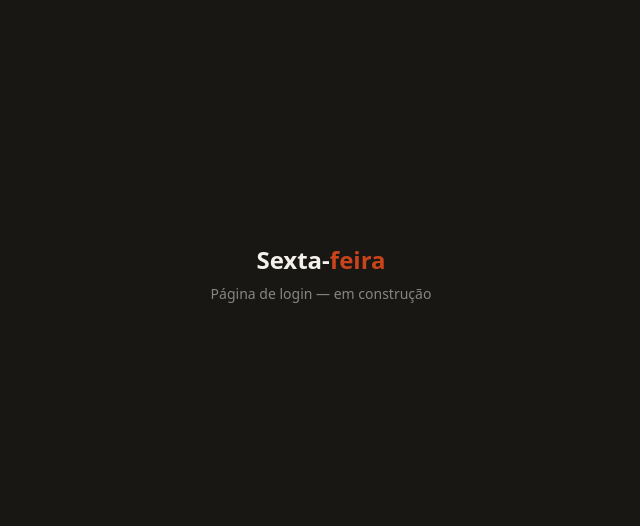
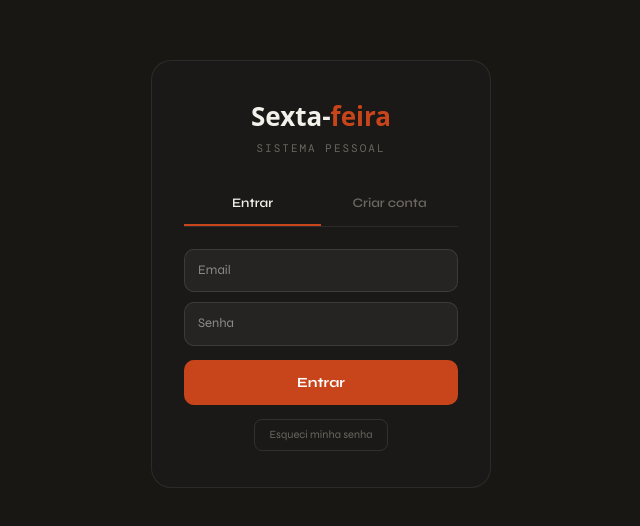
Before and after one commit to j55023c/sexta-feira, a Next.js app: page /auth in a window 1280 px wide. Shown: the part 126-652 px from the top of the page, without its empty margins (319-959 px from the left). Built offline with nearby package versions, Linux system fonts and the light colour scheme.

Commit message:
Add files via upload

```diff
--- /dev/null
+++ b/src/app/auth/AuthForm.tsx
@@ -0,0 +1,213 @@
+'use client'
+
+// 'use client' significa que este componente roda no navegador.
+// Precisamos disso aqui porque gerenciamos estado local (qual aba está ativa,
+// mensagens de erro, loading) e respondemos a eventos do usuário.
+
+import { useState, useTransition } from 'react'
+import { signIn, signUp, forgotPassword } from './actions'
+
+type Tab = 'login' | 'register'
+
+export default function AuthForm() {
+  const [tab, setTab] = useState<Tab>('login')
+  const [error, setError] = useState('')
+  const [successMsg, setSuccessMsg] = useState('')
+  const [isPending, startTransition] = useTransition()
+
+  // useTransition permite chamar Server Actions sem bloquear a UI —
+  // isPending fica true enquanto o servidor processa, útil para o botão de loading.
+
+  function handleSubmit(e: React.FormEvent<HTMLFormElement>) {
+    e.preventDefault()
+    setError('')
+    setSuccessMsg('')
+
+    const formData = new FormData(e.currentTarget)
+
+    startTransition(async () => {
+      const action = tab === 'login' ? signIn : signUp
+      const result = await action(formData)
+      // Se result existe, houve erro (redirect bem-sucedido não retorna nada)
+      if (result?.error) setError(result.error)
+    })
+  }
+
+  function handleForgot(e: React.MouseEvent) {
+    e.preventDefault()
+    const email = (document.getElementById('email') as HTMLInputElement)?.value
+    if (!email) { setError('Digite seu email acima primeiro.'); return }
+
+    setError('')
+    setSuccessMsg('')
+
+    const fd = new FormData()
+    fd.set('email', email)
+
+    startTransition(async () => {
+      const result = await forgotPassword(fd)
+      if (result?.error) setError(result.error)
+      if (result?.success) setSuccessMsg(result.success)
+    })
+  }
+
+  return (
+    <div style={{
+      background: '#1a1917',
+      border: '1px solid rgba(255,255,255,.08)',
+      borderRadius: 20,
+      padding: '36px 32px',
+      width: 340,
+      maxWidth: '95vw',
+    }}>
+      {/* Logo */}
+      <div style={{ textAlign: 'center', marginBottom: 28 }}>
+        <div style={{ fontSize: 26, fontWeight: 800, color: '#f4f1eb' }}>
+          Sexta-<span style={{ color: '#c8441a' }}>feira</span>
+        </div>
+        <div style={{
+          fontSize: 11,
+          color: '#6b6660',
+          letterSpacing: 2,
+          textTransform: 'uppercase',
+          marginTop: 4,
+          fontFamily: 'var(--font-dm-mono)',
+        }}>
+          Sistema Pessoal
+        </div>
+      </div>
+
+      {/* Abas */}
+      <div style={{
+        display: 'flex',
+        borderBottom: '1px solid rgba(255,255,255,.08)',
+        marginBottom: 22,
+      }}>
+        {(['login', 'register'] as Tab[]).map(t => (
+          <button
+            key={t}
+            type="button"
+            onClick={() => { setTab(t); setError(''); setSuccessMsg('') }}
+            style={{
+              flex: 1,
+              padding: 10,
+              background: 'none',
+              border: 'none',
+              borderBottom: tab === t ? '2px solid #c8441a' : '2px solid transparent',
+              color: tab === t ? '#f4f1eb' : '#6b6660',
+              fontFamily: 'var(--font-syne)',
+              fontSize: 13,
+              fontWeight: 600,
+              cursor: 'pointer',
+              transition: 'all .14s',
+            }}
+          >
+            {t === 'login' ? 'Entrar' : 'Criar conta'}
+          </button>
+        ))}
+      </div>
+
+      {/* Formulário */}
+      <form onSubmit={handleSubmit} style={{ display: 'flex', flexDirection: 'column', gap: 10 }}>
+        <input
+          id="email"
+          name="email"
+          type="email"
+          placeholder="Email"
+          autoComplete="email"
+          required
+          style={inputStyle}
+        />
+
+        <input
+          name="password"
+          type="password"
+          placeholder="Senha"
+          autoComplete={tab === 'login' ? 'current-password' : 'new-password'}
+          required
+          style={inputStyle}
+        />
+
+        {tab === 'register' && (
+          <input
+            name="name"
+            type="text"
+            placeholder="Seu nome"
+            autoComplete="name"
+            style={inputStyle}
+          />
+        )}
+
+        {/* Mensagem de erro */}
+        {error && (
+          <p style={{ fontSize: 12, color: '#e85c2a', textAlign: 'center', margin: 0 }}>
+            {error}
+          </p>
+        )}
+
+        {/* Mensagem de sucesso (ex: email de recuperação enviado) */}
+        {successMsg && (
+          <p style={{ fontSize: 12, color: '#22c55e', textAlign: 'center', margin: 0 }}>
+            {successMsg}
+          </p>
+        )}
+
+        <button
+          type="submit"
+          disabled={isPending}
+          style={{
+            width: '100%',
+            padding: 12,
+            border: 'none',
+            borderRadius: 10,
+            background: isPending ? '#a03515' : '#c8441a',
+            color: 'white',
+            fontFamily: 'var(--font-syne)',
+            fontSize: 14,
+            fontWeight: 700,
+            cursor: isPending ? 'not-allowed' : 'pointer',
+            transition: 'background .14s',
+            marginTop: 4,
+          }}
+        >
+          {isPending ? 'Aguarde...' : tab === 'login' ? 'Entrar' : 'Criar conta'}
+        </button>
+      </form>
+
+      {/* Esqueci minha senha — só no login */}
+      {tab === 'login' && (
+        <div style={{ marginTop: 14, textAlign: 'center' }}>
+          <button
+            onClick={handleForgot}
+            disabled={isPending}
+            style={{
+              background: 'none',
+              border: '1px solid rgba(255,255,255,.1)',
+              color: '#6b6660',
+              fontFamily: 'var(--font-syne)',
+              fontSize: 11,
+              padding: '7px 14px',
+              borderRadius: 8,
+              cursor: 'pointer',
+              transition: 'all .14s',
+            }}
+          >
+            Esqueci minha senha
+          </button>
+        </div>
+      )}
+    </div>
+  )
+}
+
+const inputStyle: React.CSSProperties = {
+  width: '100%',
+  padding: '11px 13px',
+  border: '1px solid rgba(255,255,255,.1)',
+  borderRadius: 10,
+  background: 'rgba(255,255,255,.05)',
+  color: '#f4f1eb',
+  fontFamily: 'var(--font-syne)',
+  fontSize: 13,
+  outline: 'none',
+}
--- /dev/null
+++ b/src/app/auth/actions.ts
@@ -0,0 +1,71 @@
+'use server'
+
+// Server Actions rodam no servidor — o navegador nunca vê as credenciais.
+// O @supabase/ssr seta o cookie de sessão automaticamente aqui,
+// o que garante que a sessão persista corretamente entre navegações.
+
+import { revalidatePath } from 'next/cache'
+import { redirect } from 'next/navigation'
+import { createClient } from '@/lib/supabase/server'
+
+// ── LOGIN ─────────────────────────────────────────────────────────────────────
+export async function signIn(formData: FormData) {
+  const sb = await createClient()
+
+  const { error } = await sb.auth.signInWithPassword({
+    email: formData.get('email') as string,
+    password: formData.get('password') as string,
+  })
+
+  if (error) {
+    // Retorna o erro para o componente exibir — sem throw, sem crash
+    return { error: error.message }
+  }
+
+  revalidatePath('/', 'layout')
+  redirect('/home')
+}
+
+// ── REGISTRO ──────────────────────────────────────────────────────────────────
+export async function signUp(formData: FormData) {
+  const sb = await createClient()
+
+  const { error } = await sb.auth.signUp({
+    email: formData.get('email') as string,
+    password: formData.get('password') as string,
+    options: {
+      data: { name: formData.get('name') as string },
+    },
+  })
+
+  if (error) {
+    return { error: error.message }
+  }
+
+  revalidatePath('/', 'layout')
+  redirect('/home')
+}
+
+// ── RECUPERAÇÃO DE SENHA ──────────────────────────────────────────────────────
+export async function forgotPassword(formData: FormData) {
+  const sb = await createClient()
+
+  const { error } = await sb.auth.resetPasswordForEmail(
+    formData.get('email') as string,
+    { redirectTo: `${process.env.NEXT_PUBLIC_SITE_URL ?? ''}/auth/reset` }
+  )
+
+  if (error) {
+    return { error: error.message }
+  }
+
+  return { success: 'Email enviado! Verifique sua caixa de entrada.' }
+}
+
+// ── LOGOUT ────────────────────────────────────────────────────────────────────
+export async function signOut() {
+  const sb = await createClient()
+  await sb.auth.signOut()
+  revalidatePath('/', 'layout')
+  redirect('/auth')
+}
--- a/src/app/auth/page.tsx
+++ b/src/app/auth/page.tsx
@@ -1,11 +1,22 @@
-// Placeholder — o componente de login será construído no próximo ciclo
+// Server Component — não precisa de 'use client'.
+// Apenas monta o layout da tela de login e injeta o AuthForm.
+// O middleware já garante que usuários logados nunca chegam aqui.
+
+import AuthForm from './AuthForm'
+
 export default function AuthPage() {
   return (
-    <main className="min-h-screen flex items-center justify-center" style={{ background: 'var(--sidebar-bg)' }}>
-      <div className="text-center" style={{ color: 'var(--sidebar-text)' }}>
-        <h1 className="text-2xl font-bold mb-2">Sexta-<span style={{ color: 'var(--accent)' }}>feira</span></h1>
-        <p className="text-sm opacity-50">Página de login — em construção</p>
-      </div>
+    <main
+      style={{
+        minHeight: '100vh',
+        background: '#191714',
+        display: 'flex',
+        alignItems: 'center',
+        justifyContent: 'center',
+        padding: 16,
+      }}
+    >
+      <AuthForm />
     </main>
   )
 }
```
Also changed, not shown: 1 other file (tests, documents, lock files or other folders).
